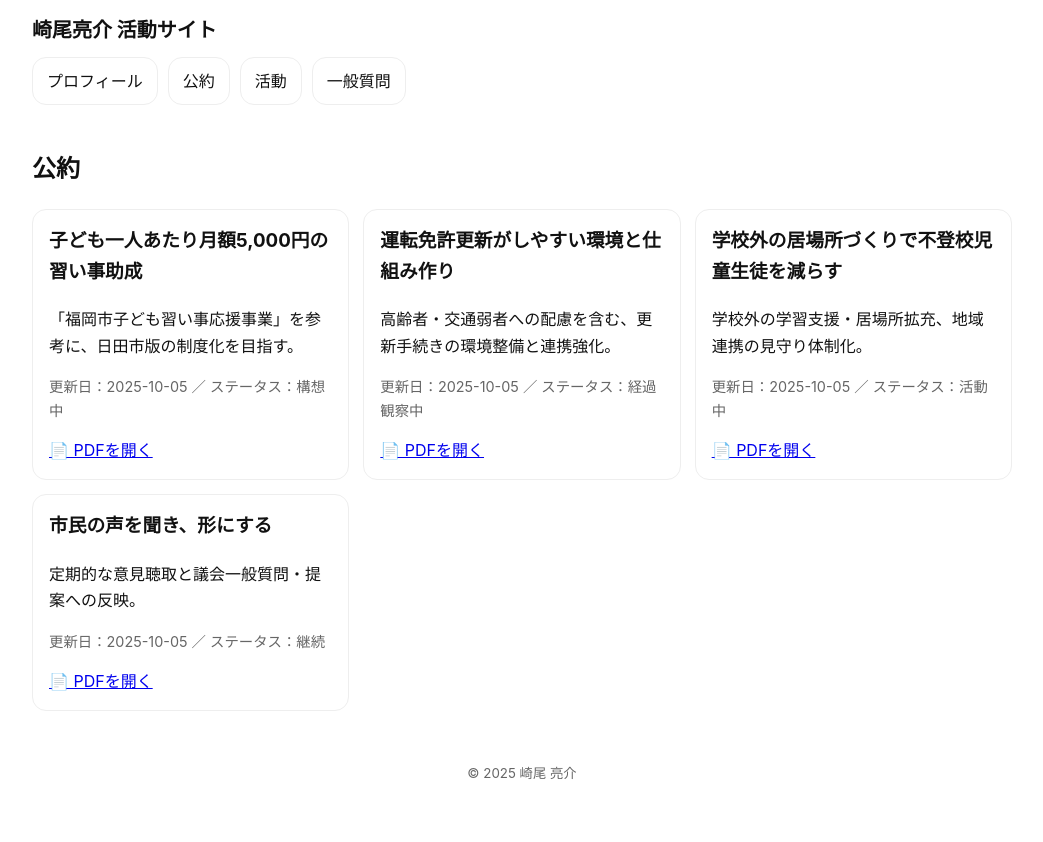
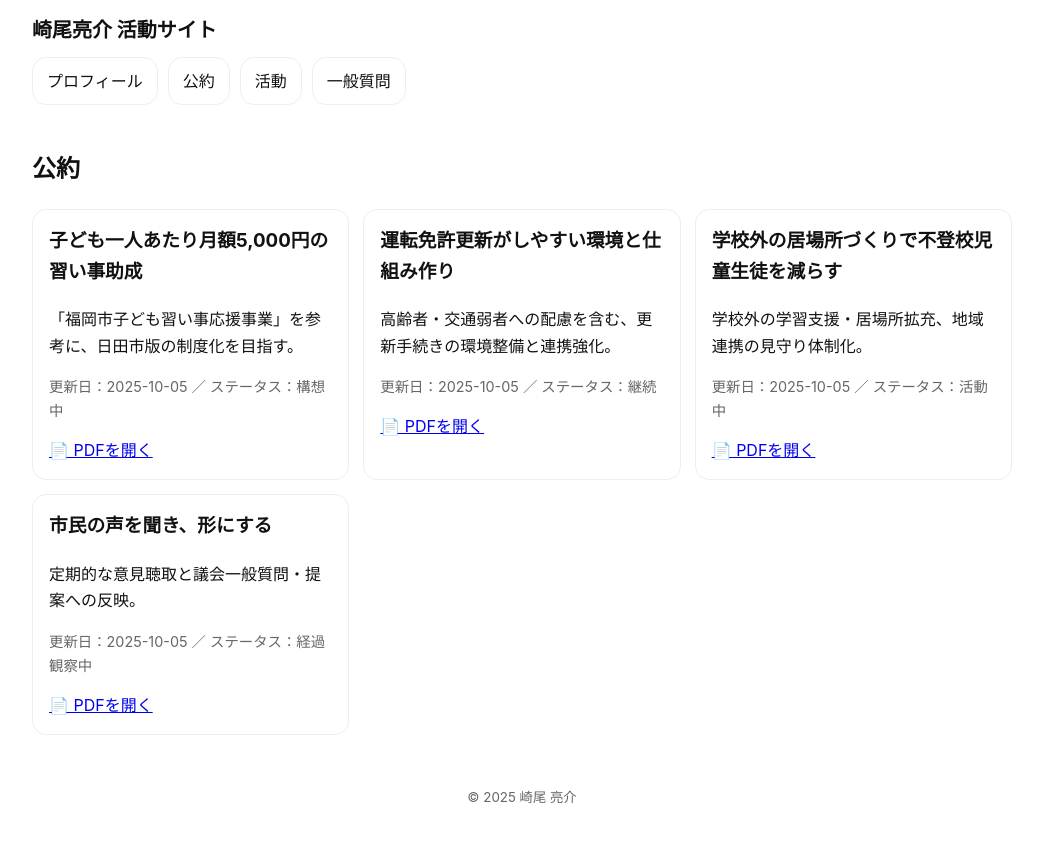
Before and after one commit to sakioryousuke-eng/activity-site, a Jekyll site: the page built from pages/promise.html, in a window 1280 px wide. Shown: the top 842 px of the page, without its empty margins (118-1161 px from the left). Built offline with Jekyll 4.4.1, drawn with Linux system fonts in a browser that asks for light colours.

```diff
--- a/_data/promises.yml
+++ b/_data/promises.yml
@@ -4,25 +4,25 @@ promises:
     detail: 「福岡市子ども習い事応援事業」を参考に、日田市版の制度化を目指す。
     status: 構想中
     last_update: "2025-10-05"
-    pdf: "assets/pdf/promise.pdf"
+    pdf: "/assets/pdf/promise.pdf"
 
   - id: 2
     title: 運転免許更新がしやすい環境と仕組み作り
     detail: 高齢者・交通弱者への配慮を含む、更新手続きの環境整備と連携強化。
-    status: 経過観察中
+    status: 継続
     last_update: "2025-10-05"
-    pdf: "assets/pdf/promise2.pdf"
+    pdf: "/assets/pdf/promise2.pdf"
 
   - id: 3
     title: 学校外の居場所づくりで不登校児童生徒を減らす
     detail: 学校外の学習支援・居場所拡充、地域連携の見守り体制化。
     status: 活動中
     last_update: "2025-10-05"
-    pdf: "assets/pdf/promise3.pdf"
+    pdf: "/assets/pdf/promise3.pdf"
 
   - id: 4
     title: 市民の声を聞き、形にする
     detail: 定期的な意見聴取と議会一般質問・提案への反映。
-    status: 継続
+    status: 経過観察中
     last_update: "2025-10-05"
-    pdf: "assets/pdf/promise4.pdf"
+    pdf: "/assets/pdf/promise4.pdf"
```
